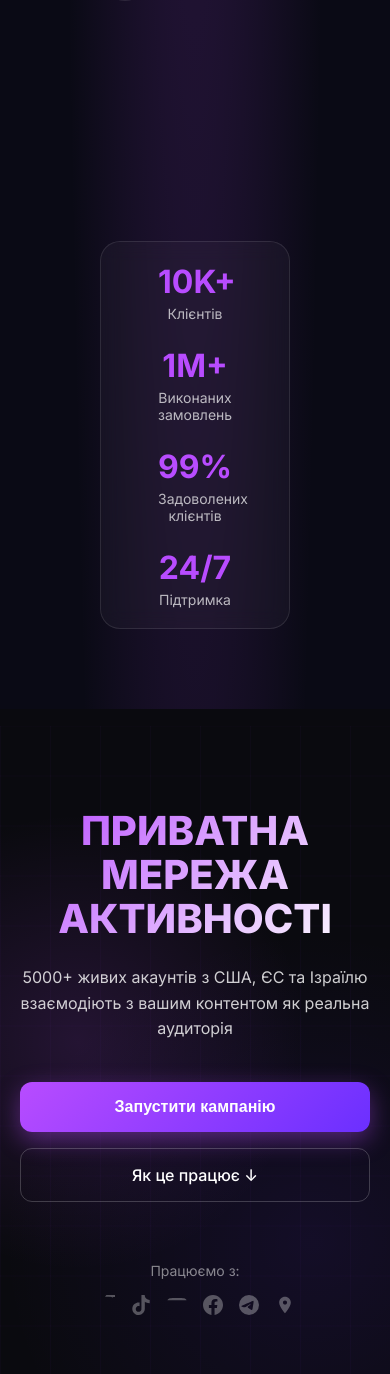
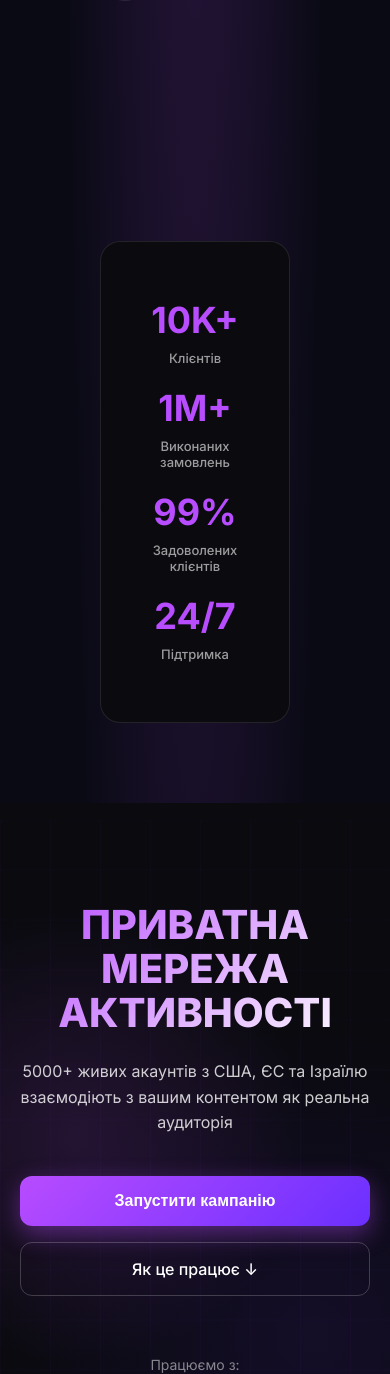
Before and after one commit to Loragert/venqis, a FastAPI app: page / in a window 390 px wide. Shown: the part 1428-2802 px from the top of the page. Run offline with FastAPI, Linux system fonts and the light colour scheme.

Commit message:
Update style.css

```diff
--- a/static/style.css
+++ b/static/style.css
@@ -803,3 +803,73 @@ header {
         height: 20px;
     }
 }
+/* ===== STATS BAR ===== */
+.stats-bar {
+    padding: 80px 0;
+    background: #0A0A0F;
+}
+
+.stats-card {
+    background: rgba(255,255,255,0.03);
+    border: 1px solid rgba(255,255,255,0.08);
+    border-radius: 24px;
+    padding: 40px 20px;
+    display: flex;
+    justify-content: space-around;
+    align-items: center;
+    backdrop-filter: blur(10px);
+}
+
+.stat-item {
+    text-align: center;
+    flex: 1;
+}
+
+.stat-number {
+    font-size: 48px;
+    font-weight: 700;
+    line-height: 1;
+    margin-bottom: 12px;
+    color: #B84CFF;
+}
+
+.stat-label {
+    font-size: 14px;
+    color: rgba(255,255,255,0.6);
+    font-weight: 500;
+}
+
+.stat-divider {
+    width: 1px;
+    height: 60px;
+    background: rgba(255,255,255,0.08);
+}
+
+/* MOBILE */
+@media (max-width: 768px) {
+    .stats-bar {
+        padding: 60px 0;
+    }
+
+    .stats-card {
+        flex-wrap: wrap;
+        padding: 32px 16px;
+        gap: 32px 0;
+    }
+
+    .stat-item {
+        flex: 0 0 50%;
+    }
+
+    .stat-divider {
+        display: none;
+    }
+
+    .stat-number {
+        font-size: 36px;
+    }
+
+    .stat-label {
+        font-size: 13px;
+    }
+}
```
